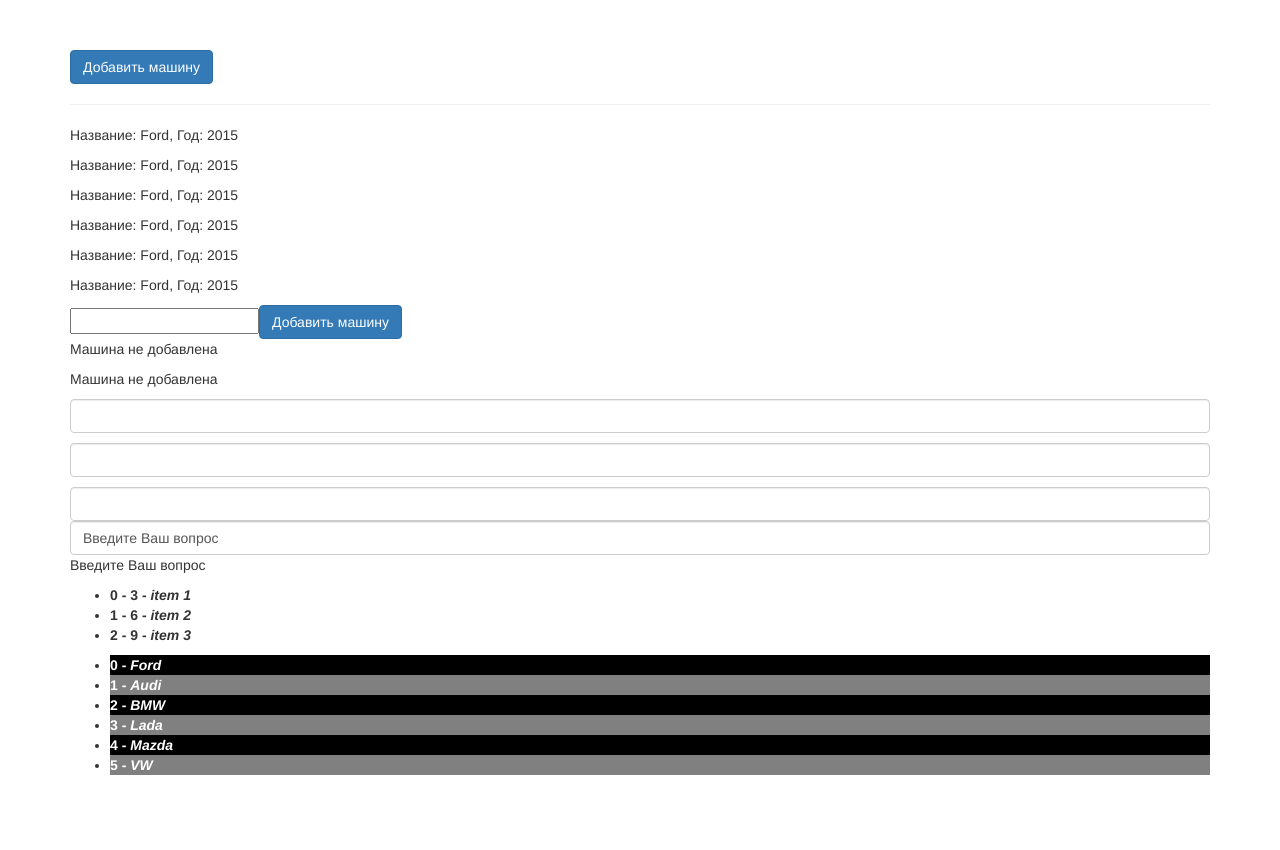
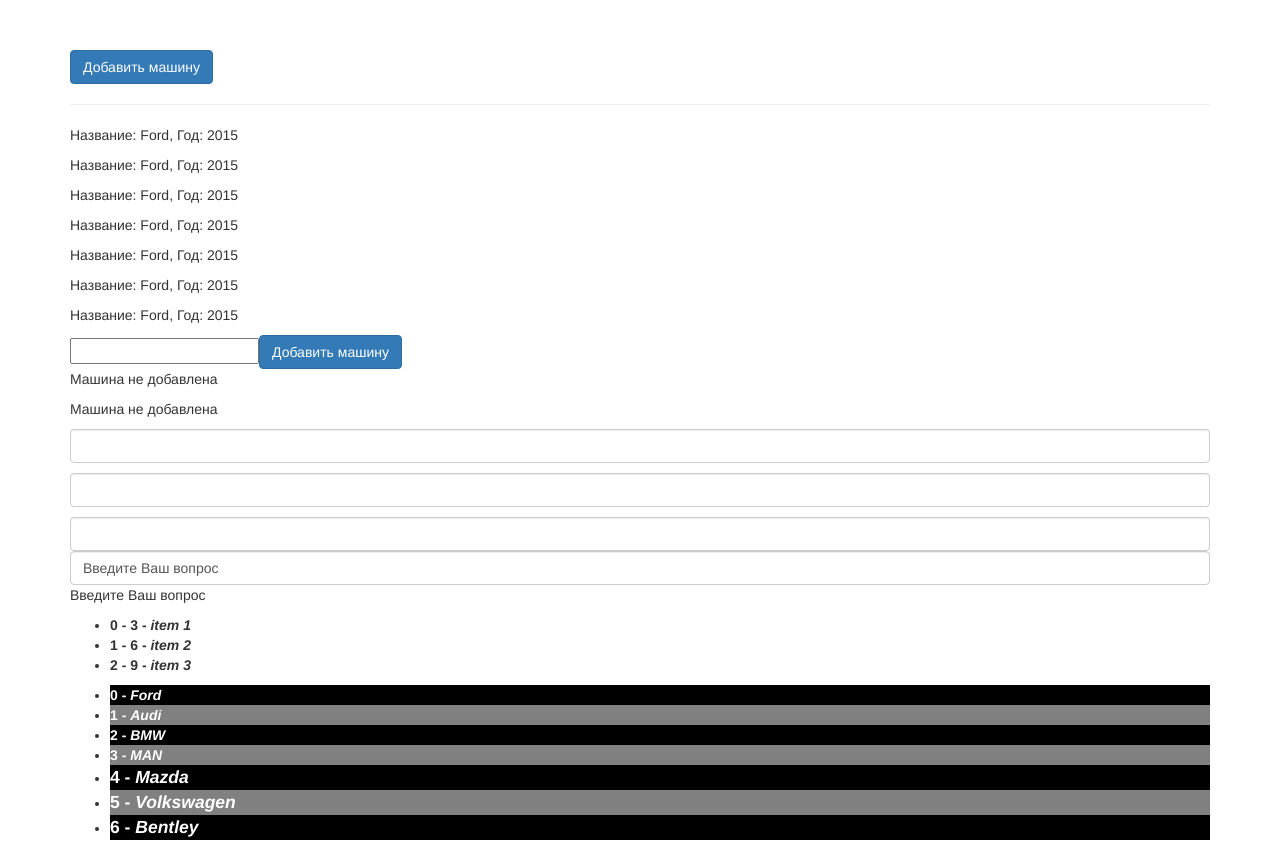
Before and after one commit to sskovalevskiy/angular, an Angular app: page / in a window 1280 px wide. Before the commit the page ends 800 px from the top, so only its background shows below. Built offline with nearby package versions, Linux system fonts and the light colour scheme.

Commit message:
Пример реализации добавления класса к тегу с учетом условия, используя директиву [ngClass]

```diff
--- a/src/app/cars/cars.component.css
+++ b/src/app/cars/cars.component.css
@@ -0,0 +1,3 @@
+.big-text {
+   font-size: 125%;
+}
--- a/src/app/cars/cars.component.html
+++ b/src/app/cars/cars.component.html
@@ -35,6 +35,9 @@
 </ul>
 <ul>
   <li *ngFor="let car of cars; let i = index">
-    <div [ngStyle]="{backgroundColor: (i+1) % 2 === 0? 'grey':'black', color: 'white'}"><b>{{i}} - <i>{{car}}</i></b></div>
+    <div
+      [ngStyle]="{backgroundColor: (i+1) % 2 === 0? 'grey':'black', color: 'white'}"
+      [ngClass]="{'big-text': setBigCarText(car)}"
+    ><b>{{i}} - <i>{{car}}</i></b></div>
   </li>
 </ul>
--- a/src/app/cars/cars.component.ts
+++ b/src/app/cars/cars.component.ts
@@ -14,9 +14,9 @@ export class CarsComponent {
   inputText: string = '';
   inputTextAfterEnter: string = 'Введите Ваш вопрос';
   carName: string = '';
-  items = [{id:3, name: 'item 1'},{id:6, name: 'item 2'},{id:9, name: 'item 3'}];
+  items = [{id: 3, name: 'item 1'}, {id: 6, name: 'item 2'}, {id: 9, name: 'item 3'}];
 
-  cars: string[] = ['Ford', 'Audi', 'BMW','Lada','Mazda','VW'];
+  cars: string[] = ['Ford', 'Audi', 'BMW', 'MAN', 'Mazda', 'Volkswagen', 'Bentley'];
 
   constructor() {
     setTimeout(() => {
@@ -50,4 +50,8 @@ export class CarsComponent {
     // }
     this.inputTextAfterEnter = event.target.value;
   }
+
+  setBigCarText(car: string) {
+    return car.length > 4 ? true : false;
+  }
 }
```
